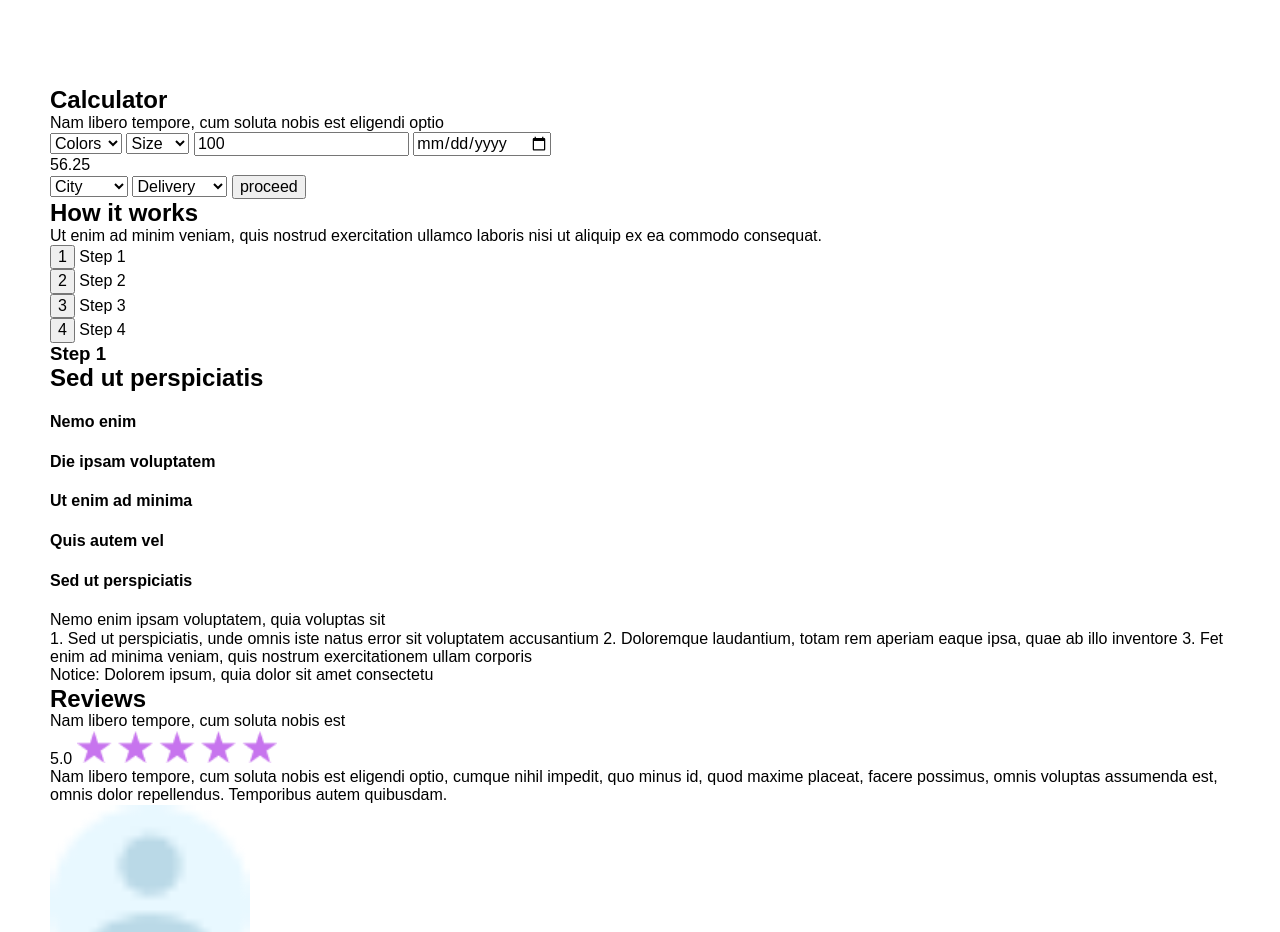
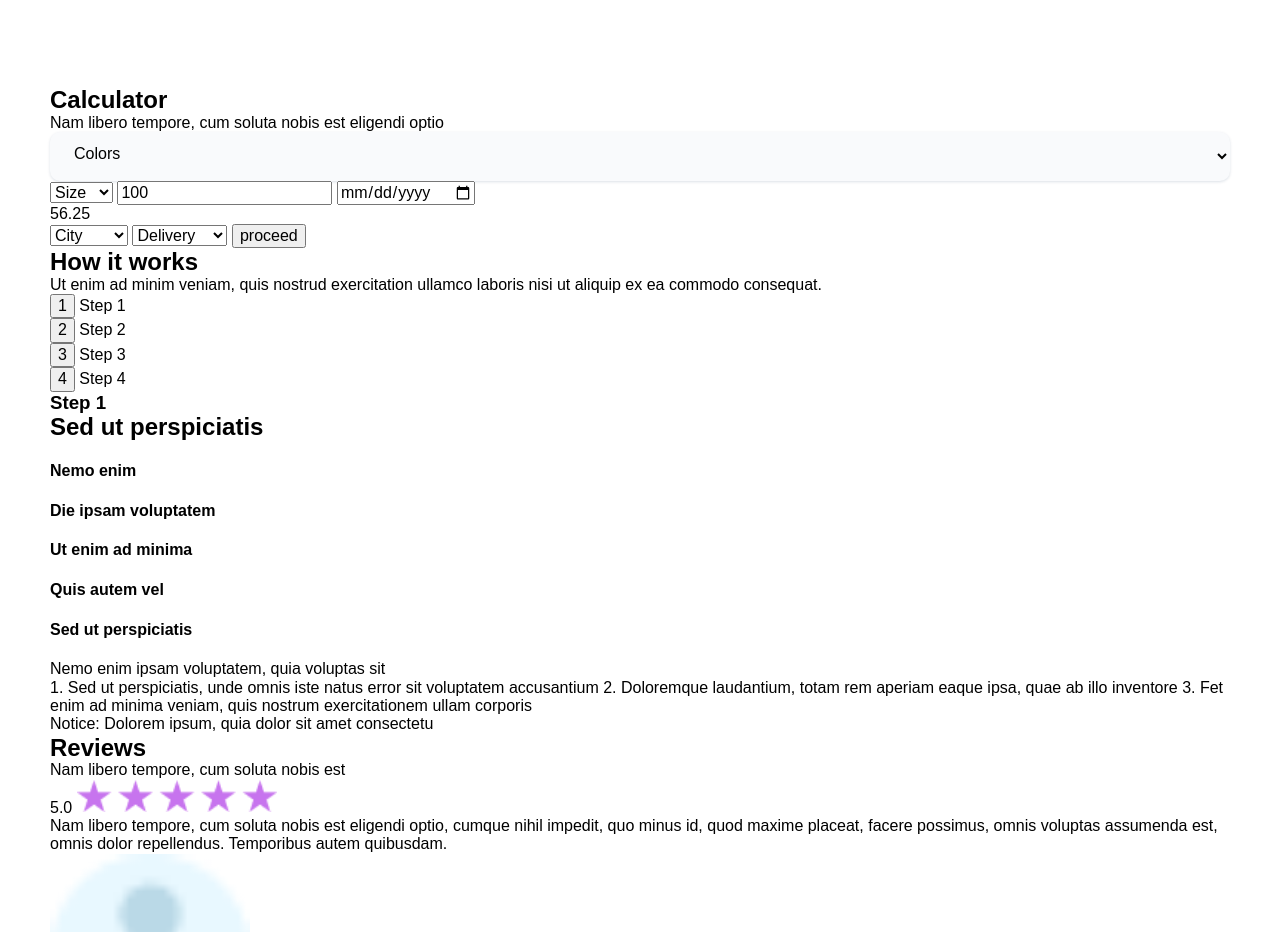
Before and after one commit to david-shakaya/product-tst, a website: page src/index.html in a window 1280 px wide. Shown: the part 1380-2312 px from the top of the page. Drawn offline with nearby package versions, Linux system fonts and the light colour scheme; files that its build step writes are made by us from their sources.

Commit message:
+ стили калькулятора 1

```diff
--- a/src/html/calculator.html
+++ b/src/html/calculator.html
@@ -5,7 +5,7 @@
             Nam libero tempore, cum soluta nobis est eligendi optio
         </p>
         <form name="calculator-form" class="calculator-form">
-            <select id="colors" name="colors">
+            <select id="colors" name="colors" class="calculator-form-colors">
                 <option value="Не выбрано" style="display: none">Colors</option>
                 <option value="red">red</option>
                 <option value="green">green</option>
--- /dev/null
+++ b/src/sass/layout/_calculator.scss
@@ -0,0 +1,24 @@
+.calculator-form-colors {
+    width: 100%;
+    padding-top: 12px;
+    padding-bottom: 18px;
+    padding-left: 20px;
+    padding-right: 19px;
+    background: #f9fafc;
+    box-shadow: 0px 1px 3px rgba(5, 41, 83, 0.14);
+    border-radius: 10px;
+    border: none;
+
+    &:focus {
+        border: 1px solid #c774ee;
+        outline: none;
+    }
+
+    &:hover {
+        box-shadow: 4px 6px 10px rgba(0, 0, 0, 0.05);
+    }
+}
+
+.calculator-form-colors option {
+    display: none;
+}
--- a/src/sass/main.scss
+++ b/src/sass/main.scss
@@ -6,3 +6,4 @@
 @import './layout/header';
 @import './layout/promo';
 @import './layout/secondary-products';
+@import './layout/calculator';
```
